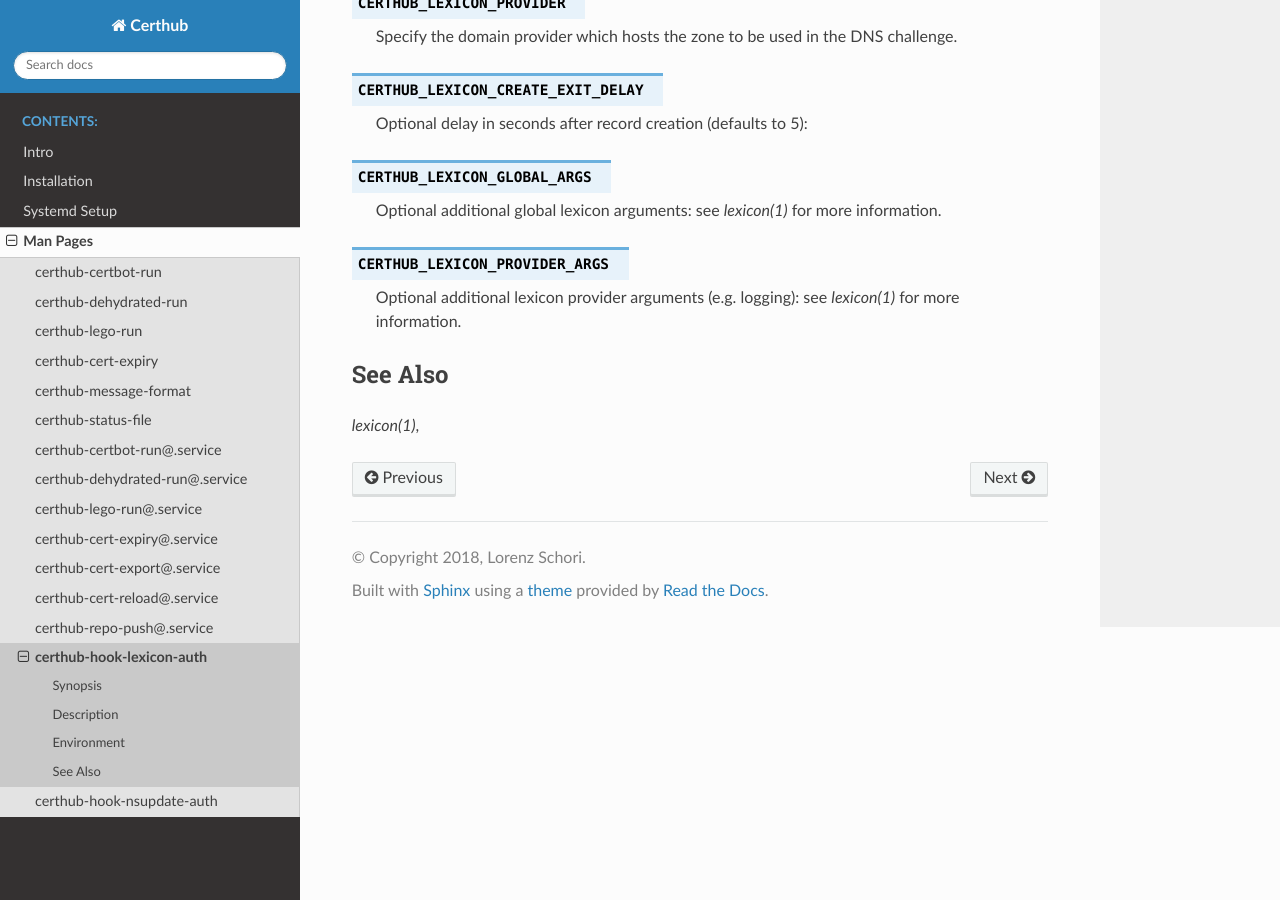
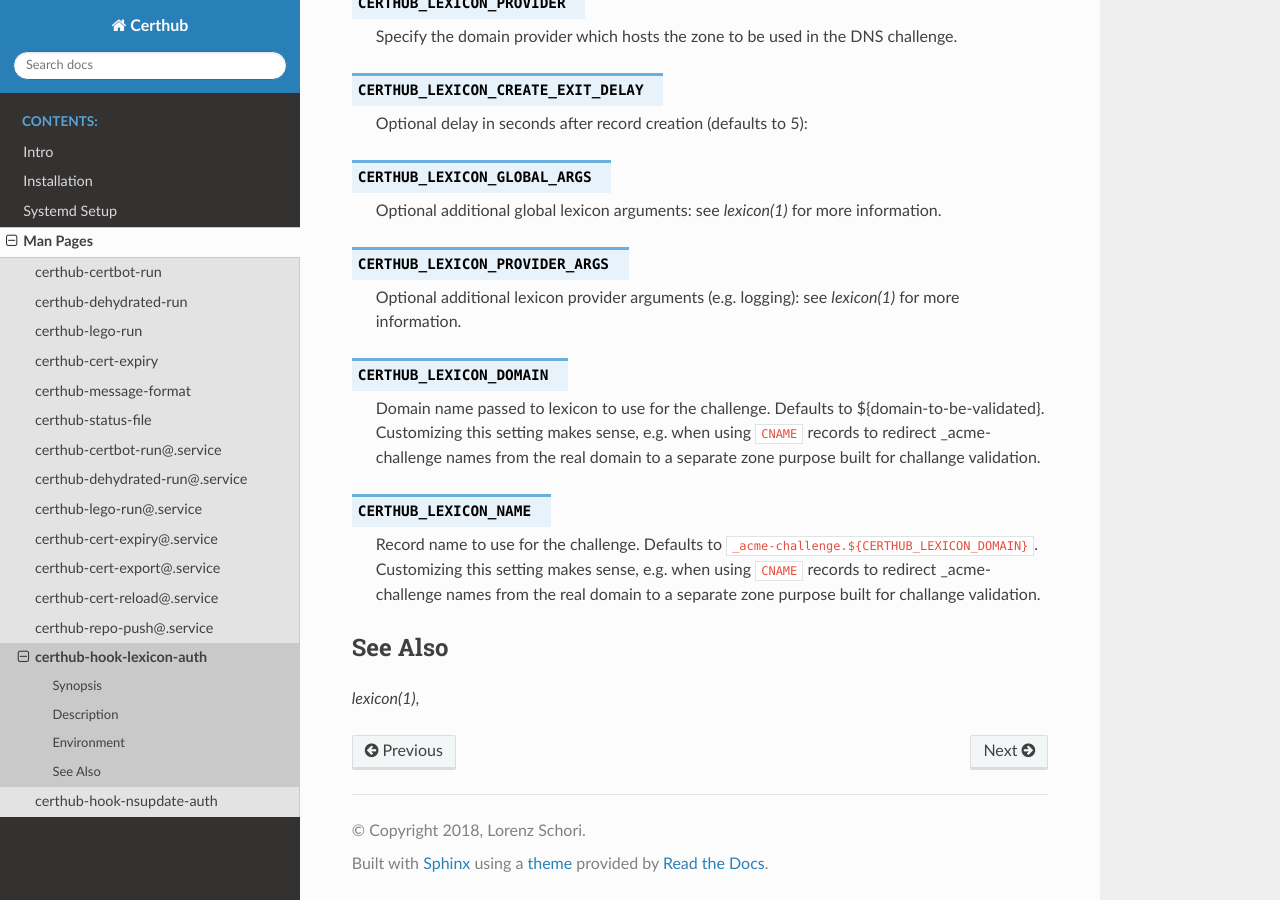
Before and after one commit to certhub/certhub, a Sphinx documentation site: the page built from doc/certhub-hook-lexicon-auth.8.rst, in a window 1280 px wide and 900 px high, scrolled down 558 px. Built offline with Sphinx 7.4.7 and the Read the Docs theme 2.0.0, drawn with Linux system fonts in a browser that asks for light colours.

Commit message:
Add documentation for CERTHUB_LEXICON_DOMAIN and CERTHUB_LEXICON_NAME

```diff
--- a/doc/certhub-hook-lexicon-auth.8.rst
+++ b/doc/certhub-hook-lexicon-auth.8.rst
@@ -40,6 +40,21 @@ Environment
    Optional additional lexicon provider arguments (e.g. logging): see
    :manpage:`lexicon(1)` for more information.
 
+.. envvar:: CERTHUB_LEXICON_DOMAIN
+
+   Domain name passed to lexicon to use for the challenge. Defaults to
+   ${domain-to-be-validated}. Customizing this setting makes sense, e.g. when
+   using ``CNAME`` records to redirect _acme-challenge names from the real
+   domain to a separate zone purpose built for challange validation.
+
+.. envvar:: CERTHUB_LEXICON_NAME
+
+   Record name to use for the challenge. Defaults to
+   ``_acme-challenge.${CERTHUB_LEXICON_DOMAIN}``. Customizing this setting
+   makes sense, e.g. when using ``CNAME`` records to redirect _acme-challenge
+   names from the real domain to a separate zone purpose built for challange
+   validation.
+
 
 See Also
 --------
```
